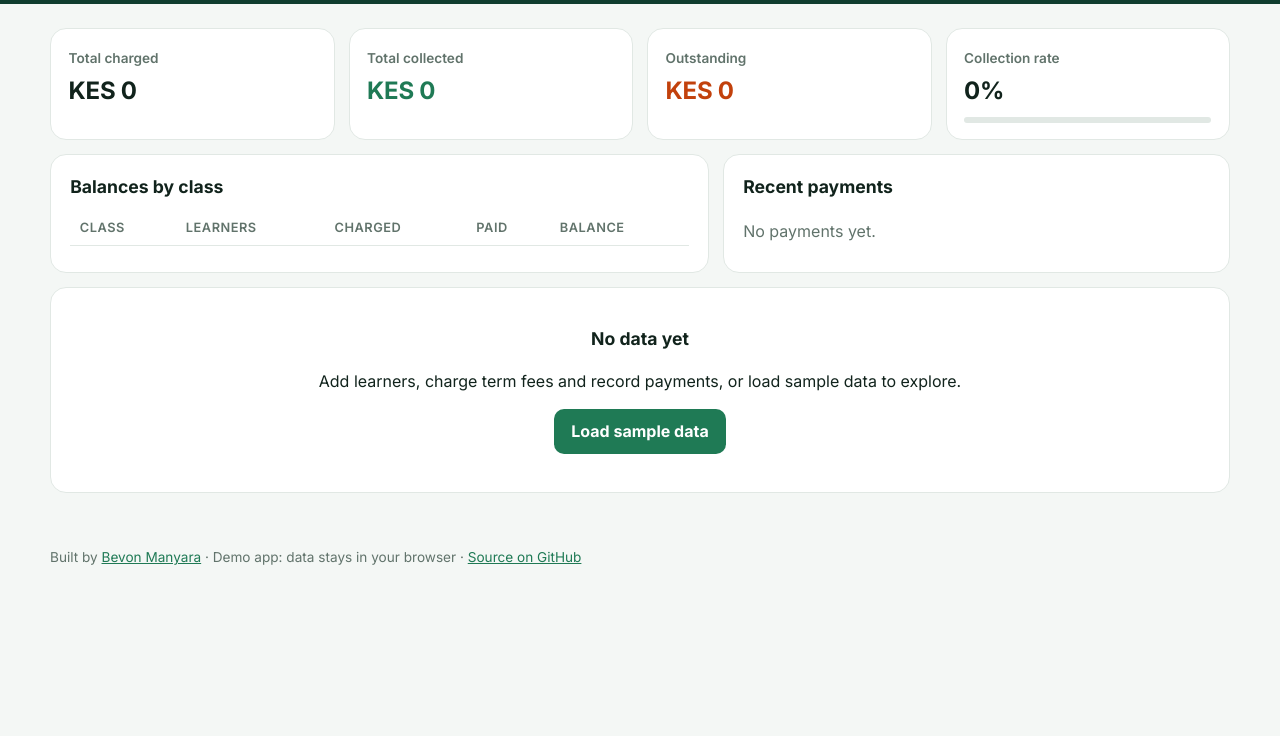
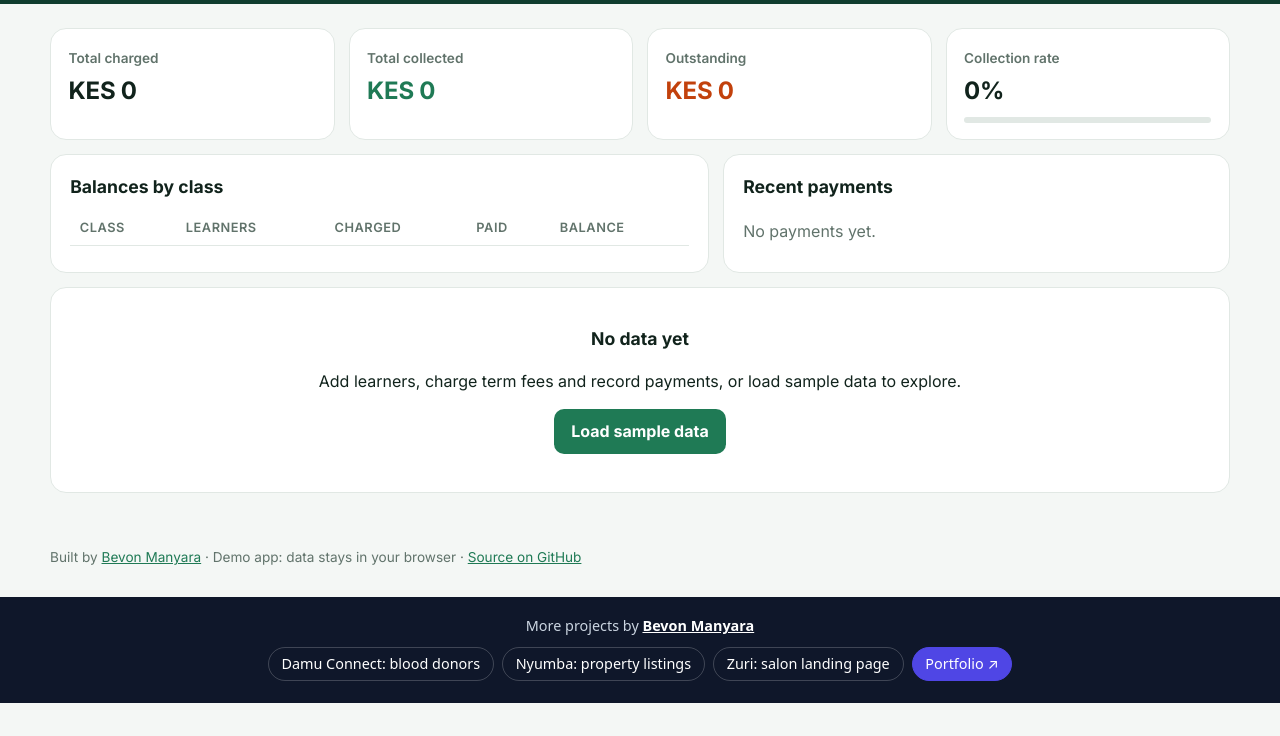
Before and after one commit to brivocc/school-fees-tracker, a plain HTML site: page index.html in a window 1280 px wide. Shown: the part 64-800 px from the top of the page. Drawn offline with Linux system fonts and the light colour scheme.

Commit message:
Link to other projects and portfolio
Co-Authored-By: Claude Opus 5.5 <noreply@anthropic.com>

```diff
--- a/index.html
+++ b/index.html
@@ -129,6 +129,7 @@
 </dialog>
 
 <footer class="foot wrap">Built by <a href="https://brivocc.github.io">Bevon Manyara</a> · Demo app: data stays in your browser · <a href="https://github.com/brivocc/school-fees-tracker">Source on GitHub</a></footer>
+<aside class="bm-more" aria-label="More projects by Bevon Manyara"><p>More projects by <a href="https://brivocc.github.io"><strong>Bevon Manyara</strong></a></p><nav><a href="https://brivocc.github.io/damu-donor-finder/">Damu Connect: blood donors</a><a href="https://brivocc.github.io/nyumba-property-listings/">Nyumba: property listings</a><a href="https://brivocc.github.io/salon-landing-page/">Zuri: salon landing page</a><a class="bm-port" href="https://brivocc.github.io">Portfolio ↗</a></nav></aside>
 <script src="app.js"></script>
 </body>
 </html>
--- a/style.css
+++ b/style.css
@@ -74,3 +74,13 @@ dialog::backdrop { background: rgba(17,35,28,.5); }
   dialog { position: absolute; inset: 0; width: 100%; box-shadow: none; }
   .stmt-actions { display: none; }
 }
+
+/* More projects by Bevon Manyara */
+.bm-more { background: #0f172a; color: #cbd5e1; padding: 18px 16px 22px; text-align: center; font-family: system-ui, -apple-system, "Segoe UI", sans-serif; font-size: .9rem; }
+.bm-more p { margin: 0 0 .6rem; }
+.bm-more a { color: #fff; }
+.bm-more nav { display: flex; flex-wrap: wrap; justify-content: center; gap: .5rem; }
+.bm-more nav a { text-decoration: none; padding: .35rem .8rem; border-radius: 999px; border: 1px solid rgba(255,255,255,.2); }
+.bm-more nav a:hover { background: rgba(255,255,255,.1); }
+.bm-more .bm-port { background: #4f46e5; border-color: #4f46e5; }
+@media print { .bm-more { display: none; } }
```
